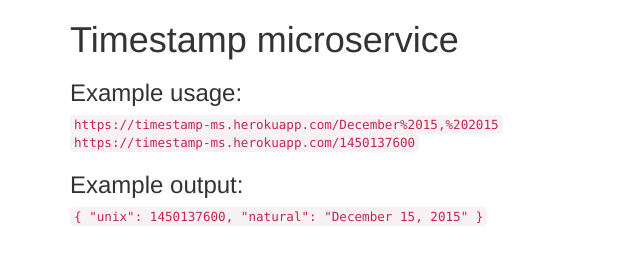
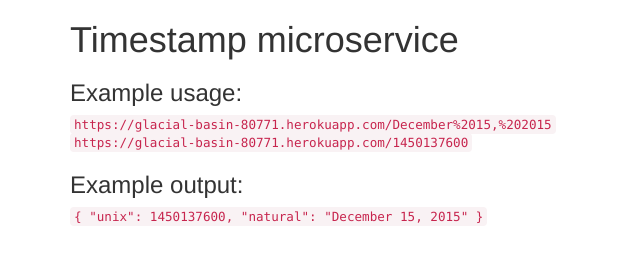
Before and after one commit to dkohlruss/node-timestamp, a website: page public/index.html in a window 1280 px wide. Shown: the whole page, without its empty margins (0-640 px from the left). Drawn offline with nearby package versions, Linux system fonts and the light colour scheme.

Commit message:
Fix URL in index

```diff
--- a/public/index.html
+++ b/public/index.html
@@ -11,8 +11,8 @@
             </h1>
 
             <h3>Example usage:</h3>
-            <code>https://timestamp-ms.herokuapp.com/December%2015,%202015</code><br>
-            <code>https://timestamp-ms.herokuapp.com/1450137600</code>
+            <code>https://glacial-basin-80771.herokuapp.com/December%2015,%202015</code><br>
+            <code>https://glacial-basin-80771.herokuapp.com/1450137600</code>
             <h3>Example output:</h3>
             <code>
                 {
```
